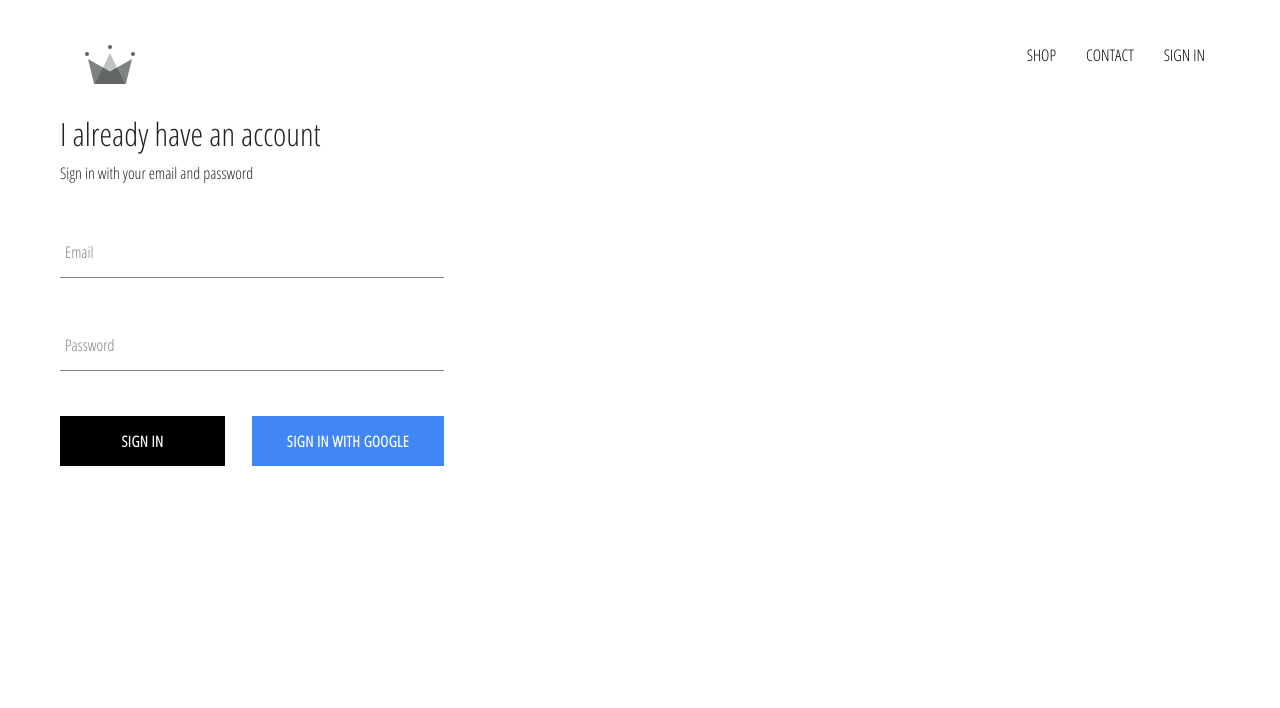
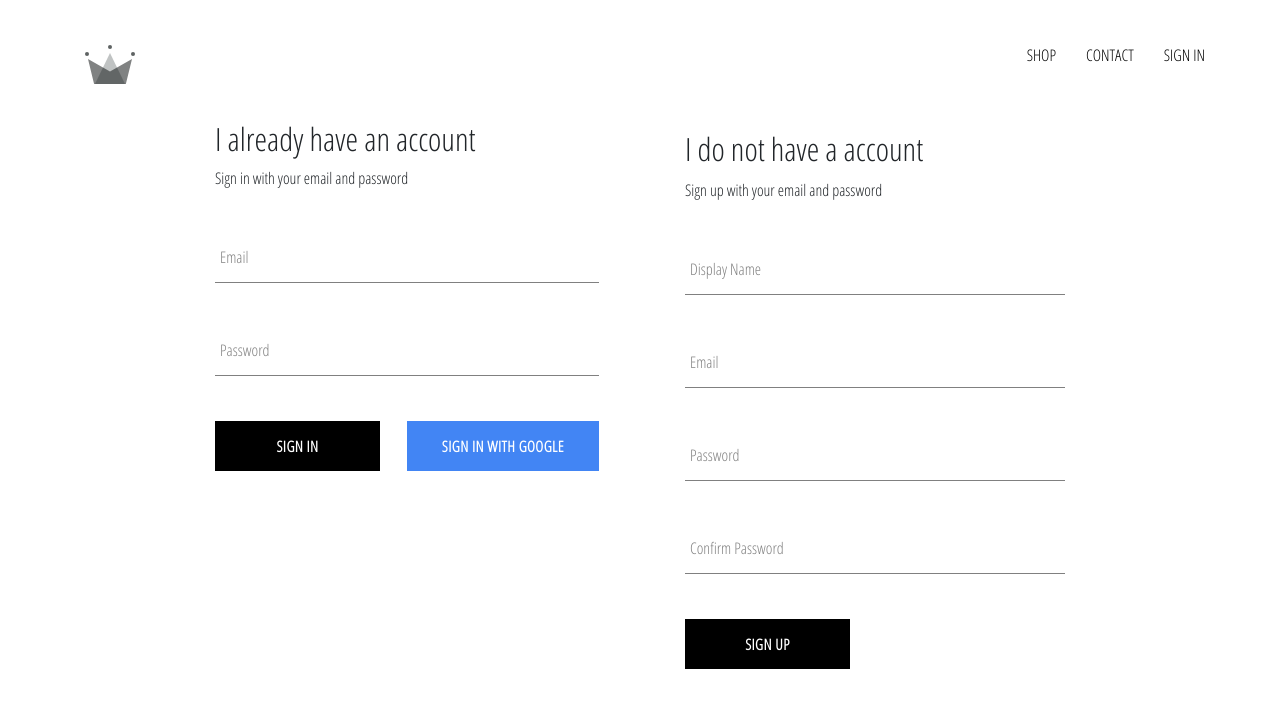
Before and after one commit to ikhsanhabibi/e-commerce, a React (Create React App) app: page /signin in a window 1280 px wide. Shown: the top 708 px of the page. Built offline with nearby package versions, Linux system fonts and the light colour scheme; no server answers.

Commit message:
created sign-up component and update firebase utility, included ability to store authenticated users into firestore database

```diff
--- a/src/App.js
+++ b/src/App.js
@@ -30,15 +30,15 @@
         const userRef = await createUserProfileDocument(userAuth);
 
         userRef.onSnapshot(snapShot => {
-          console.log(snapShot);
+          //console.log(snapShot);
           this.setState({
             currentUser: {
               id: snapShot.id,
               ...snapShot.data()
             }
           });
+          console.log(this.state);
         });
-        console.log(this.state);
       } else {
         this.setState({
           currentUser: userAuth
--- a/src/components/firebase/firebase.utils.js
+++ b/src/components/firebase/firebase.utils.js
@@ -42,7 +42,8 @@
       await userRef.set({
         displayName,
         email,
-        createdAt
+        createdAt,
+        ...additionalData
       });
     } catch (error) {
       console.error("error creating user!!!", error.message);
--- /dev/null
+++ b/src/components/sign-up/sign-up.component.jsx
@@ -0,0 +1,103 @@
+import React from "react";
+
+import FormInput from "../form-input/form-input.component";
+import CustomButton from "../custom-button/custom-button.component";
+
+import { auth, createUserProfileDocument } from "../firebase/firebase.utils";
+
+import "./sign-up.styles.scss";
+
+class SignUp extends React.Component {
+  constructor() {
+    super();
+
+    this.state = {
+      displayName: "",
+      email: "",
+      password: "",
+      confirmPassword: ""
+    };
+  }
+
+  handleSubmit = async event => {
+    event.preventDefault();
+
+    const { displayName, email, password, confirmPassword } = this.state;
+
+    if (password !== confirmPassword) {
+      alert("passwords don't match");
+      return;
+    }
+
+    try {
+      const { user } = await auth.createUserWithEmailAndPassword(
+        email,
+        password
+      );
+
+      await createUserProfileDocument(user, { displayName });
+
+      this.setState({
+        displayName: "",
+        email: "",
+        password: "",
+        confirmPassword: ""
+      });
+    } catch (error) {
+      console.error(error);
+    }
+  };
+
+  handleChange = event => {
+    const { name, value } = event.target;
+
+    this.setState({ [name]: value });
+  };
+
+  render() {
+    const { displayName, email, password, confirmPassword } = this.state;
+    return (
+      <div className="sign-up">
+        <h2 className="title">I do not have a account</h2>
+        <span>Sign up with your email and password</span>
+        <form className="sign-up-form" onSubmit={this.handleSubmit}>
+          <FormInput
+            type="text"
+            name="displayName"
+            value={displayName}
+            onChange={this.handleChange}
+            label="Display Name"
+            required
+          />
+          <FormInput
+            type="email"
+            name="email"
+            value={email}
+            onChange={this.handleChange}
+            label="Email"
+            required
+          />
+          <FormInput
+            type="password"
+            name="password"
+            value={password}
+            onChange={this.handleChange}
+            label="Password"
+            required
+          />
+          <FormInput
+            type="password"
+            name="confirmPassword"
+            value={confirmPassword}
+            onChange={this.handleChange}
+            label="Confirm Password"
+            required
+          />
+          <CustomButton type="submit">SIGN UP</CustomButton>
+        </form>
+      </div>
+    );
+  }
+}
+
+export default SignUp;
--- /dev/null
+++ b/src/components/sign-up/sign-up.styles.scss
@@ -0,0 +1,9 @@
+.sign-up {
+  display: flex;
+  flex-direction: column;
+  width: 380px;
+
+  .title {
+    margin: 10px 0;
+  }
+}
--- a/src/pages/sign-in-and-sign-up/sign-in-and-sign-up.component.jsx
+++ b/src/pages/sign-in-and-sign-up/sign-in-and-sign-up.component.jsx
@@ -1,12 +1,15 @@
 import React from "react";
 
 import SignIn from "../../components/sign-in/sign-in.component";
+
+import SignUp from "../../components/sign-up/sign-up.component";
 
 import "./sign-in-and-sign-up.styles.scss";
 
 const SignInAndSignUp = () => (
   <div className="sign-in-and-sign-up">
     <SignIn />
+    <SignUp />
   </div>
 );
 
--- a/src/pages/sign-in-and-sign-up/sign-in-and-sign-up.styles.scss
+++ b/src/pages/sign-in-and-sign-up/sign-in-and-sign-up.styles.scss
@@ -0,0 +1,6 @@
+.sign-in-and-sign-up {
+  width: 850px;
+  display: flex;
+  justify-content: space-between;
+  margin: 30px auto;
+}
```
